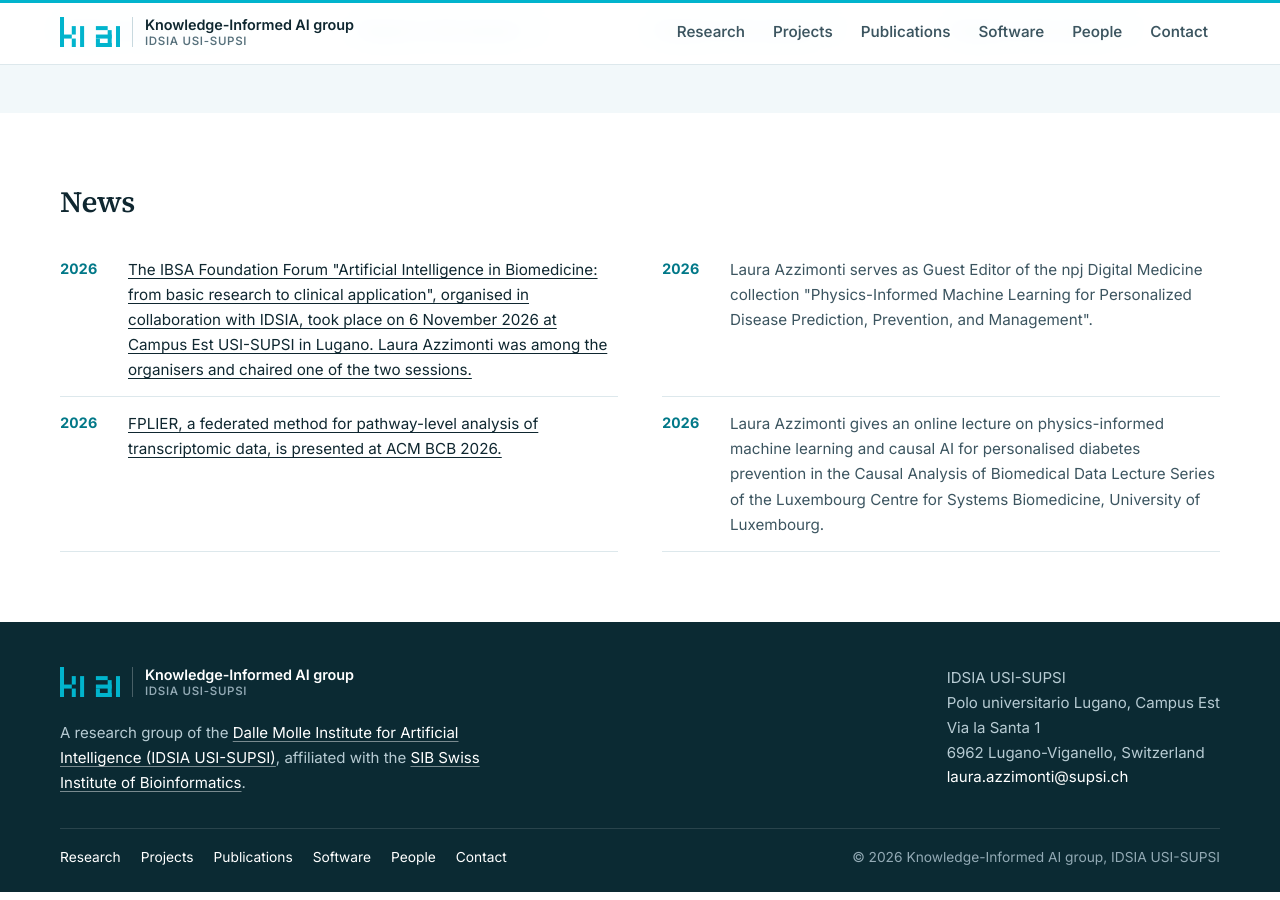
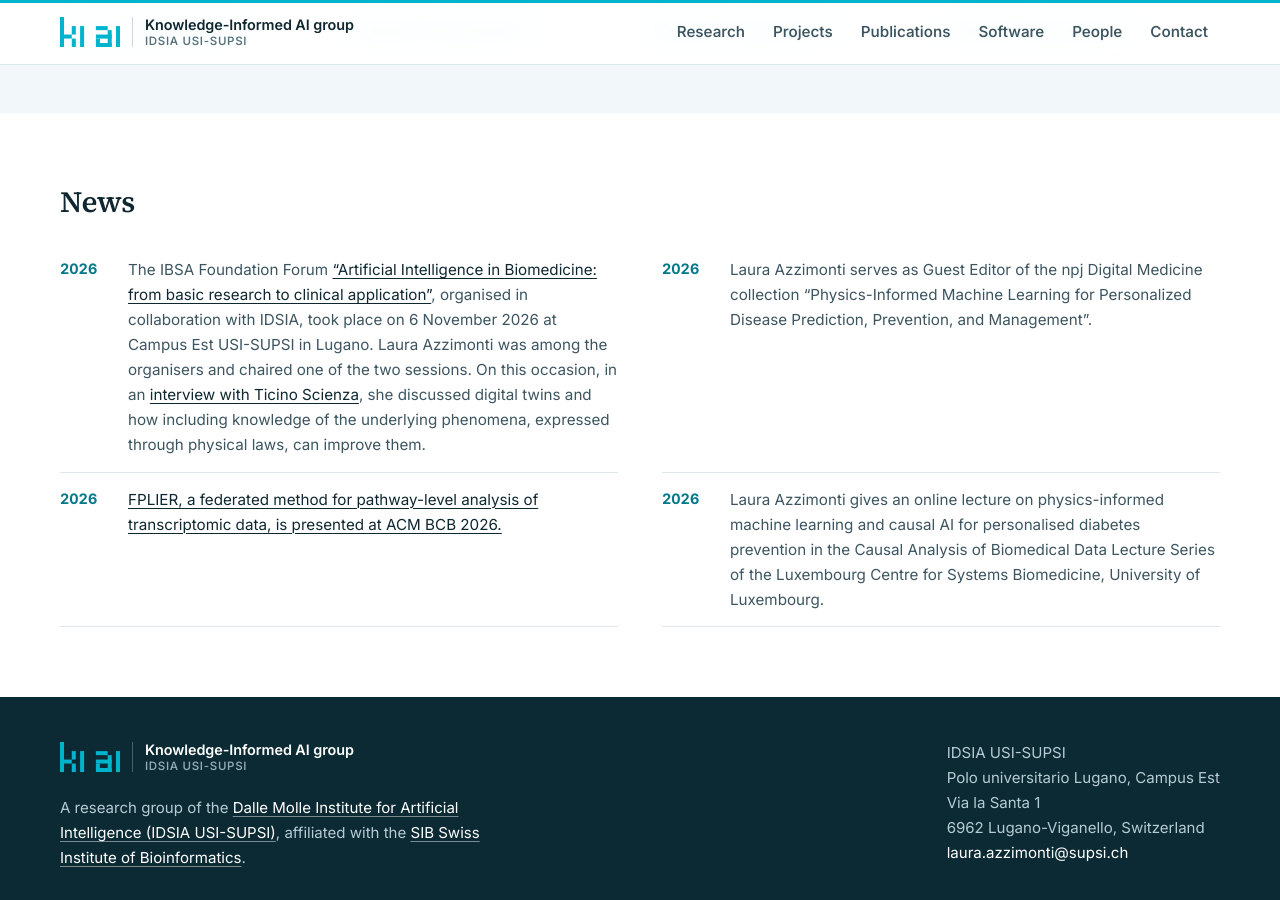
Before and after one commit to kiai-idsia/kiai-idsia.github.io, a Jekyll site: the page built from index.html, in a window 1280 px wide and 900 px high, scrolled down 1660 px. Built offline with Jekyll 4.4.1, drawn with Linux system fonts in a browser that asks for light colours.

Commit message:
News del Forum IBSA con l'intervista a Ticino Scienza; link multipli nelle news
Co-Authored-By: Claude Opus 5.5 <noreply@anthropic.com>
Claude-Session: https://claude.ai/code/session_01JvGRmJGgZ4nyWRaxmT3F6t

```diff
--- a/_data/news.yml
+++ b/_data/news.yml
@@ -1,14 +1,19 @@
 # Highlights shown on the home page (the four most recent). Newest first.
-# Keep them dated and short. "link" is optional (internal links start with /).
+# Keep them dated and short. "link" is optional (internal links start with /)
+# and makes the whole text a link. For a news item with more than one link,
+# leave out "link" and write the links in the text as [words](address).
 # date: YYYY or YYYY-MM
 
 - date: "2026"
   text: >-
-    The IBSA Foundation Forum "Artificial Intelligence in Biomedicine: from
-    basic research to clinical application", organised in collaboration with
-    IDSIA, took place on 6 November 2026 at Campus Est USI-SUPSI in Lugano.
-    Laura Azzimonti was among the organisers and chaired one of the two sessions.
-  link: https://www.ibsafoundation.org/en/artificial-intelligence-in-biomedicine-2026
+    The IBSA Foundation Forum
+    ["Artificial Intelligence in Biomedicine: from basic research to clinical application"](https://www.ibsafoundation.org/en/artificial-intelligence-in-biomedicine-2026),
+    organised in collaboration with IDSIA, took place on 6 November 2026 at
+    Campus Est USI-SUPSI in Lugano. Laura Azzimonti was among the organisers
+    and chaired one of the two sessions. On this occasion, in an
+    [interview with Ticino Scienza](https://www.ticinoscienza.ch/it/news.php?dai-gemelli-digitali-ai-farmaci-disegnati-dai-computer-cosi-ai-sta-cambiando-la-biomedicina),
+    she discussed digital twins and how including knowledge of the underlying
+    phenomena, expressed through physical laws, can improve them.
 
 - date: "2026"
   text: >-
--- a/index.html
+++ b/index.html
@@ -70,7 +70,7 @@ seo:
       {% for n in site.data.news limit:4 %}
       <li>
         <span class="news-date">{{ n.date }}</span>
-        <p>{% if n.link %}<a href="{{ n.link | relative_url }}">{{ n.text }}</a>{% else %}{{ n.text }}{% endif %}</p>
+        <p>{% if n.link %}<a href="{{ n.link | relative_url }}">{{ n.text }}</a>{% else %}{{ n.text | markdownify | remove: '<p>' | remove: '</p>' | strip }}{% endif %}</p>
       </li>
       {% endfor %}
     </ul>
```
Also changed, not shown: README.md.
